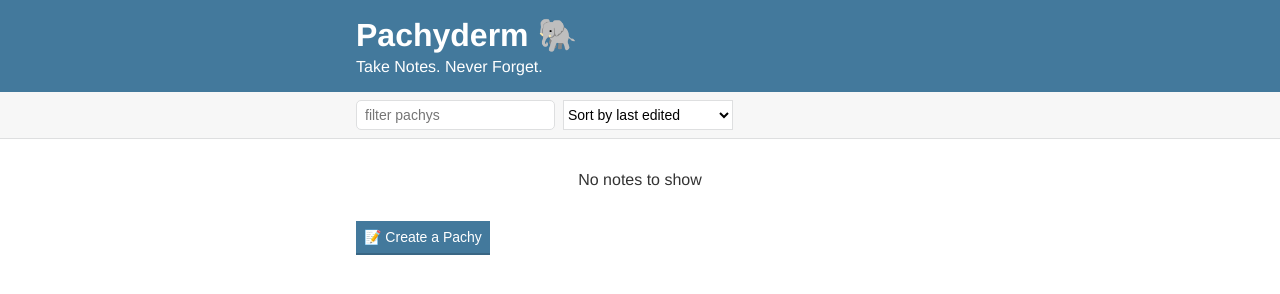
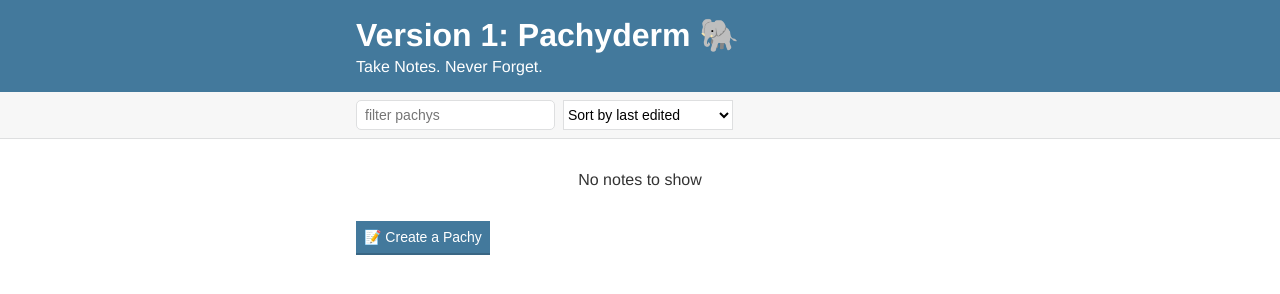
Before and after one commit to hashimwarren/playground, a plain HTML site: page notes-app/index.html in a window 1280 px wide. Drawn offline with nearby package versions, Linux system fonts and the light colour scheme.

Commit message:
add version 1 in header

```diff
--- a/notes-app/index.html
+++ b/notes-app/index.html
@@ -14,7 +14,7 @@
   <header class="header">
 
     <div class="container">
-      <h1 class="header__title">Pachyderm 🐘</h1>
+      <h1 class="header__title">Version 1: Pachyderm 🐘</h1>
       <h2 class="header__subtitle">Take Notes. Never Forget.</h2>
     </div>
   </header>
```
